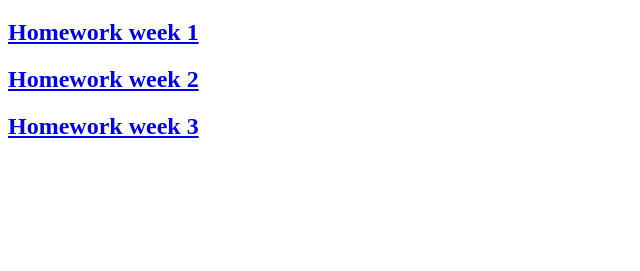
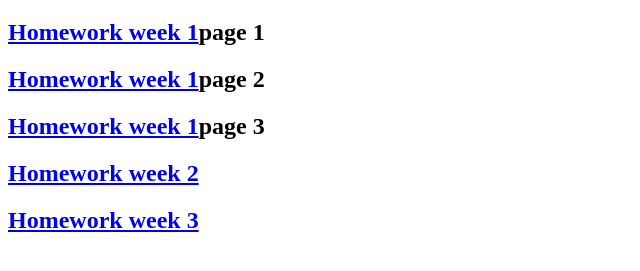
Before and after one commit to marianaser17/Foocoding, a plain HTML site: page index.html in a window 1280 px wide. Shown: the part 61-332 px from the top of the page, without its empty margins (0-640 px from the left). Drawn offline with Linux system fonts and the light colour scheme.

Commit message:
Update index.html

```diff
--- a/index.html
+++ b/index.html
@@ -8,7 +8,9 @@
       <h1>Foocoding Homework</h1>
     </header>
     <section>
-      <h2><a href="week1/CV/index.html">Homework week 1</a></h2>
+      <h2><a href="week1/CV/index.html">Homework week 1</a>page 1</h2>
+      <h2><a href="week1/CV/experience.html">Homework week 1</a>page 2</h2>
+      <h2><a href="week1/CV/contact.html">Homework week 1</a>page 3</h2>
       <h2><a href="week2/index.html">Homework week 2</a></h2>
       <h2><a href="week3/index.html">Homework week 3</a></h2>
     </section>
```
